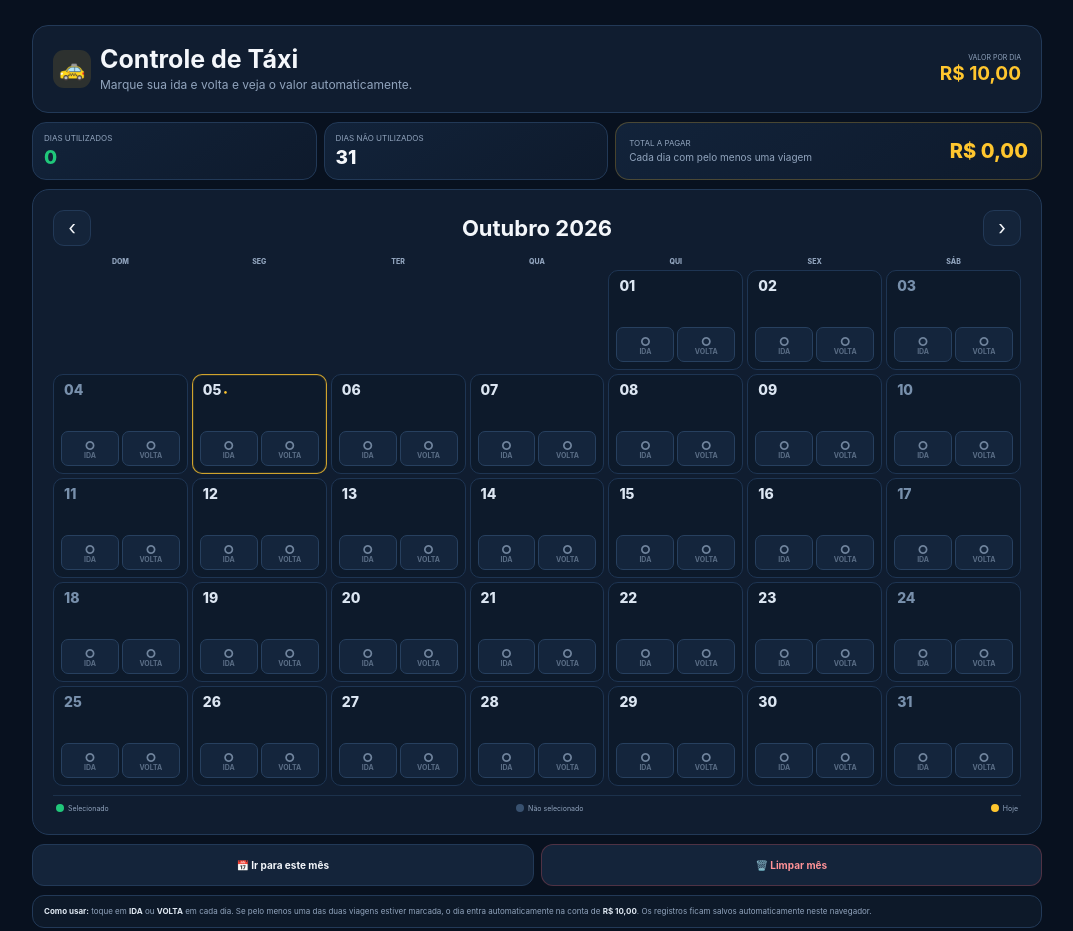
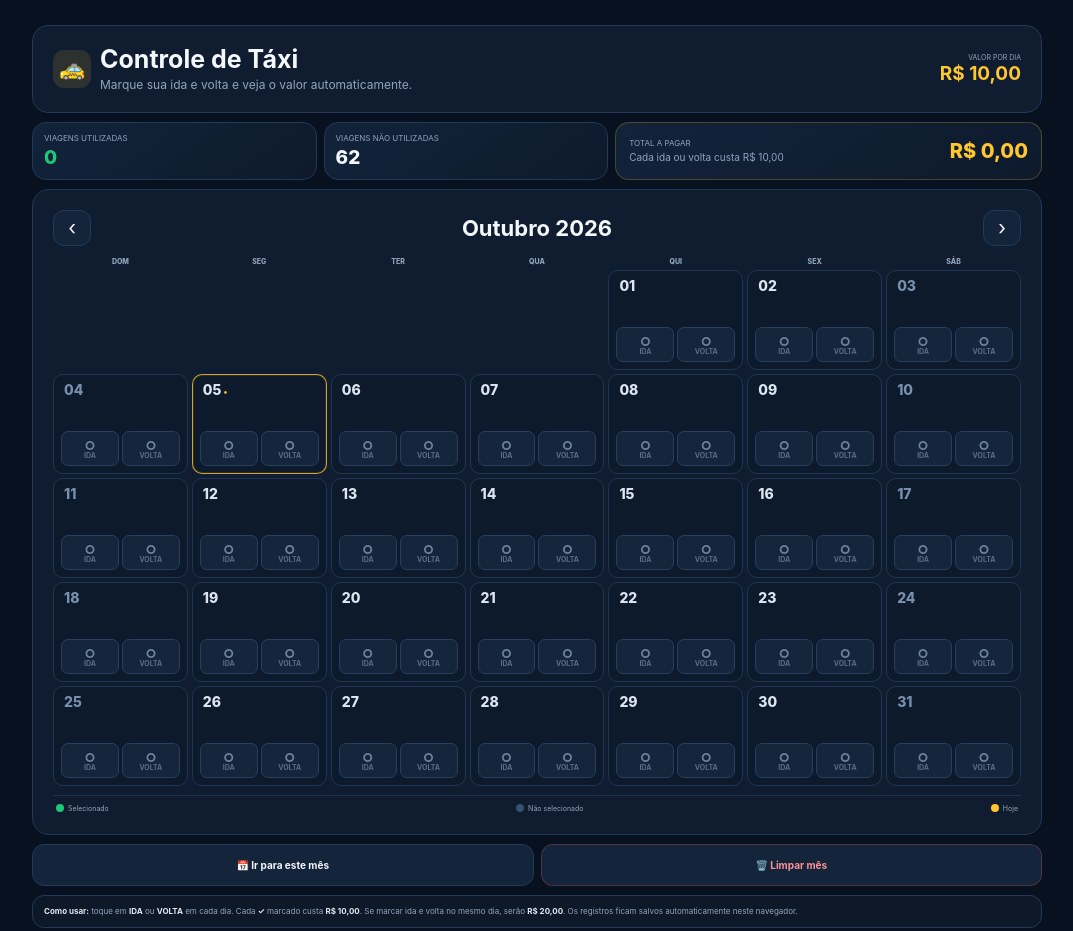
Before and after one commit to kaua210209/contador, a plain HTML site: page index.html in a window 1280 px wide. Shown: the whole page, without its empty margins (103-1176 px from the left). Drawn offline with Linux system fonts and the light colour scheme.

Commit message:
Update travel summary labels and calculations

```diff
--- a/index.html
+++ b/index.html
@@ -472,19 +472,19 @@
 
     <section class="summary">
       <div class="summary-card">
-        <div class="summary-label">DIAS UTILIZADOS</div>
+        <div class="summary-label">VIAGENS UTILIZADAS</div>
         <div class="summary-value green" id="usedDays">0</div>
       </div>
 
       <div class="summary-card">
-        <div class="summary-label">DIAS NÃO UTILIZADOS</div>
+        <div class="summary-label">VIAGENS NÃO UTILIZADAS</div>
         <div class="summary-value" id="unusedDays">0</div>
       </div>
 
       <div class="summary-card total">
         <div>
           <div class="summary-label">TOTAL A PAGAR</div>
-          <div style="font-size:10px;color:var(--muted)">Cada dia com pelo menos uma viagem</div>
+          <div style="font-size:10px;color:var(--muted)">Cada ida ou volta custa R$ 10,00</div>
         </div>
         <div class="total-right">
           <div class="summary-value yellow" id="total">R$ 0,00</div>
@@ -525,8 +525,7 @@
 
     <div class="month-info">
       <strong>Como usar:</strong> toque em <strong>IDA</strong> ou <strong>VOLTA</strong> em cada dia.
-      Se pelo menos uma das duas viagens estiver marcada, o dia entra automaticamente na conta de
-      <strong>R$ 10,00</strong>.
+      Cada <strong>✓</strong> marcado custa <strong>R$ 10,00</strong>. Se marcar ida e volta no mesmo dia, serão <strong>R$ 20,00</strong>.
       Os registros ficam salvos automaticamente neste navegador.
     </div>
 
@@ -674,22 +673,26 @@
       const month = currentDate.getMonth();
       const daysInMonth = new Date(year, month + 1, 0).getDate();
 
-      let used = 0;
+      // Cada ✓ representa uma viagem e custa R$ 10,00.
+      // Ida + volta no mesmo dia = 2 ✓ = R$ 20,00.
+      let usedRides = 0;
 
       for (let day = 1; day <= daysInMonth; day++) {
         const key = dateKey(year, month, day);
         const record = records[key];
 
-        if (record && (record.ida || record.volta)) {
-          used++;
+        if (record) {
+          if (record.ida) usedRides++;
+          if (record.volta) usedRides++;
         }
       }
 
-      const unused = daysInMonth - used;
-      const total = used * PRICE_PER_DAY;
+      const totalPossibleRides = daysInMonth * 2;
+      const unusedRides = totalPossibleRides - usedRides;
+      const total = usedRides * PRICE_PER_DAY;
 
-      usedDaysEl.textContent = used;
-      unusedDaysEl.textContent = unused;
+      usedDaysEl.textContent = usedRides;
+      unusedDaysEl.textContent = unusedRides;
       totalEl.textContent = formatMoney(total);
     }
 
```
